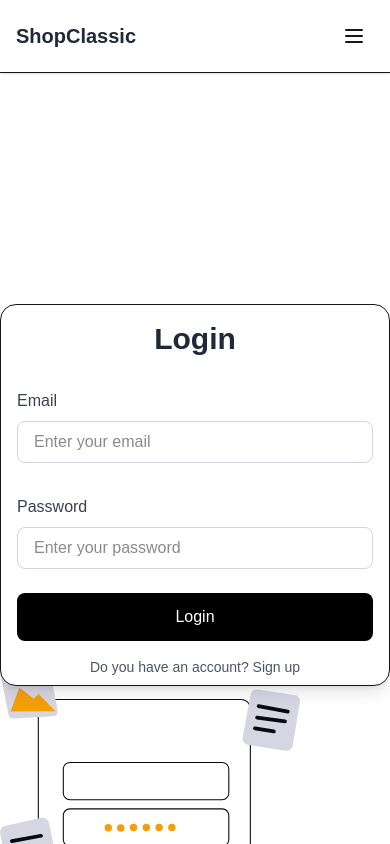
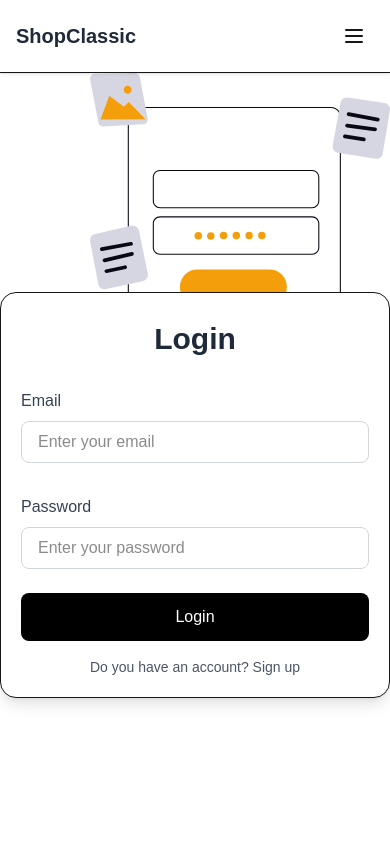
Before and after one commit to fakhtehpanah/citycenter, a Next.js app: page /login-page in a window 390 px wide. Shown: the top 844 px of the page. Built offline with nearby package versions, Linux system fonts and the light colour scheme.

Commit message:
change login page styles

```diff
--- a/src/components/sections/loginPage/LoginPage.tsx
+++ b/src/components/sections/loginPage/LoginPage.tsx
@@ -12,10 +12,10 @@ export default function LoginPage() {
   };
 
   return (
-    <div  className="relative py-10 min-h-screen flex flex-col lg:flex-row-reverse items-center justify-center  gap-10">
+    <div  className="relative  min-h-screen flex flex-col lg:flex-row-reverse items-center justify-center  gap-10">
       {/* <svg className="absolute top-0 right-0 -z-10 animate-blob animation-delay-2000 " viewBox="0 0 100 100" ><path fill="rgba(244,232,255,1)" d="M84.5,54.5Q84,59,86.5,66.5Q89,74,80.5,73.5Q72,73,70,79Q68,85,62.5,84.5Q57,84,52.5,83Q48,82,40.5,89Q33,96,30,89Q27,82,20.5,80.5Q14,79,17.5,71Q21,63,13,59.5Q5,56,8.5,50.5Q12,45,13,39.5Q14,34,17,30Q20,26,25.5,24.5Q31,23,32.5,13.5Q34,4,40.5,5Q47,6,52.5,9.5Q58,13,62.5,15Q67,17,73.5,17Q80,17,84,22Q88,27,92,32Q96,37,90.5,43.5Q85,50,84.5,54.5Z"/></svg> */}
 
-      <div className="w-full max-w-md flex flex-col gap-y-4 border bg-white rounded-2xl shadow-lg py-2 px-4 lg:p-8">
+      <div className="w-full max-w-md flex flex-col gap-y-4 border bg-white rounded-2xl shadow-lg p-5 lg:p-8">
         <h2 className="text-3xl font-bold text-center text-gray-800 py-2">
           Login
         </h2>
@@ -79,8 +79,9 @@ export default function LoginPage() {
           alt="Login Illustration"
         />
       </div> */}
-      <img src="/password.svg" className="absolute left-0 bottom-0 -z-10 " width={300} alt="" />
+      <img src="/password.svg" className="absolute top-0 right-0 lg:left-0 -z-10 " width={300} alt="" />
       {/* <svg className="absolute -z-20 left-0 animate-blob " viewBox="0 0 100 100" ><path fill="rgba(222,242,255,1)" d="M82,61Q84,72,76.5,82Q69,92,56.5,93.5Q44,95,35.5,85.5Q27,76,19,69Q11,62,15,51.5Q19,41,24,33Q29,25,36.5,17.5Q44,10,56,10Q68,10,78.5,17.5Q89,25,84.5,37.5Q80,50,82,61Z"/></svg> */}
+            <img src="/log_in.svg" className="absolute lg:bottom-0 lg:right-0 -z-10 " width={700} alt="" />
 
       <style jsx>{`
         .animate-blob {
```
Also changed, not shown: public/log_in.svg (added).
